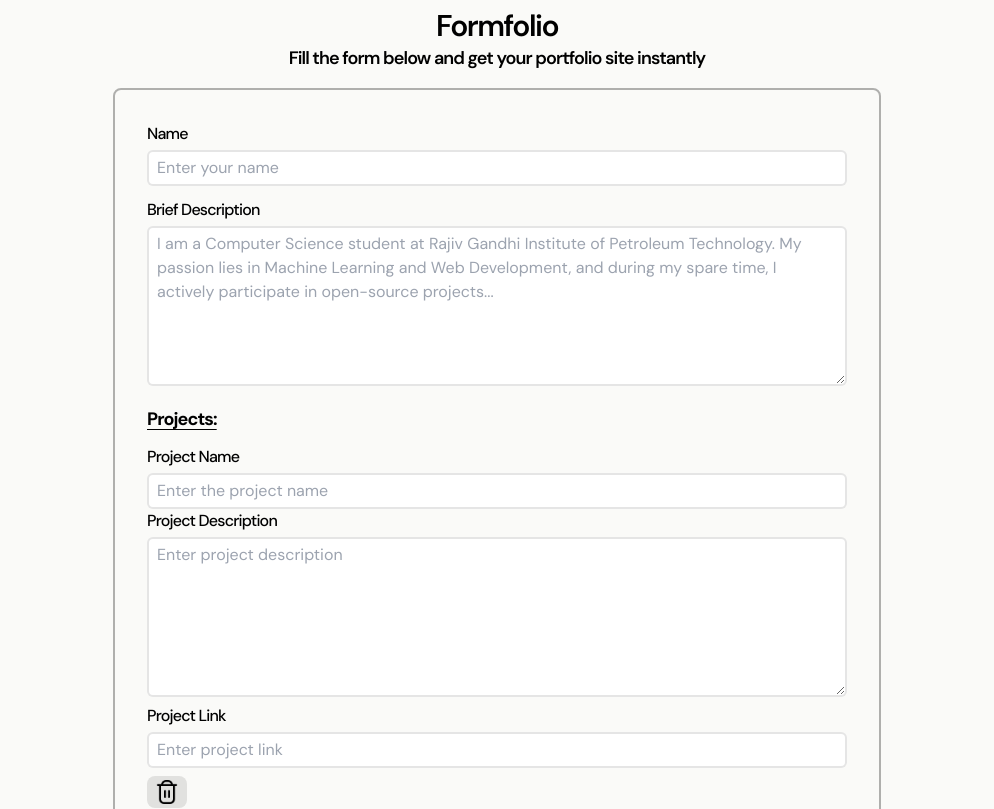
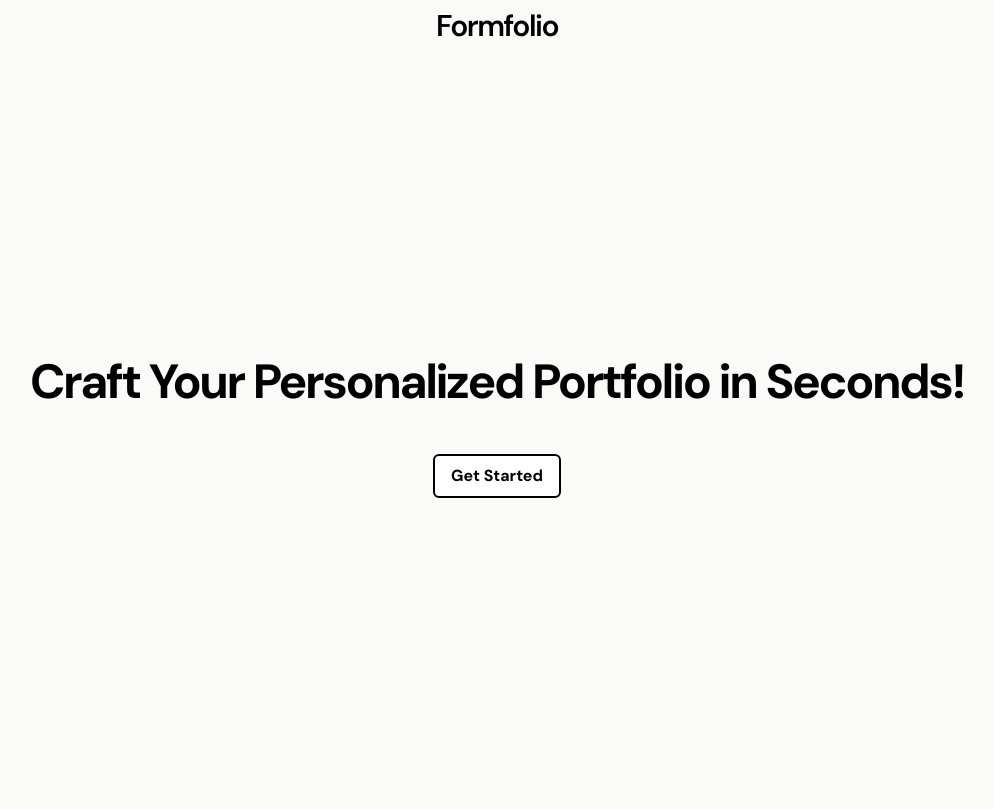
Before and after one commit to Jai0401/formfolio, a Next.js app in the folder web/: page / in a window 1280 px wide. Shown: the top 809 px of the page, without its empty margins (143-1137 px from the left). Built offline with nearby package versions, Linux system fonts and the light colour scheme.

Commit message:
Add: Landing component and update Navbar component

```diff
--- /dev/null
+++ b/web/app/_components/Landing.tsx
@@ -0,0 +1,19 @@
+import Link from 'next/link'
+import React from 'react'
+
+export default function Landing() {
+  return (
+    <div className='px-2 py-4 flex justify-center items-center h-screen'>
+        <div>
+            <div>
+                <h1 className='text-center font-bold tracking-tighter text-5xl transition'>Craft Your Personalized <span className='hover:underline hover:font-mono transition'>Portfolio</span> in Seconds!</h1>
+            </div>
+            <div className='justify-center flex py-12'>
+                <Link href='/form'>
+                    <button className='bg-white hover:bg-black hover:text-white font-bold py-2 px-4 rounded-md border-black border-2 transition'>Get Started</button>
+                </Link>
+            </div>
+        </div>
+    </div>
+  )
+}
--- a/web/app/_components/Navbar.tsx
+++ b/web/app/_components/Navbar.tsx
@@ -1,9 +1,12 @@
+import Link from "next/link";
 
 export default function Navbar() {
     return(
         <div className="py-2 text-black">
-            <h1 className="text-center text-3xl font-semibold tracking-tighter ">Formfolio</h1>
-            <p className="text-center text-lg font-semibold tracking-tighter">Fill the form below and get your portfolio site instantly</p>
+            <Link href="/">
+                <h1 className="text-center text-3xl font-semibold tracking-tighter hover:text-black/80 ">Formfolio</h1>
+            </Link>
+            {/* <p className="text-center text-lg font-semibold tracking-tighter">Fill the form below and get your portfolio site instantly</p> */}
         </div>
     )
 }
--- /dev/null
+++ b/web/app/form/page.tsx
@@ -0,0 +1,9 @@
+import Form from "../_components/Form";
+
+export default function FormPage() {
+  return (
+    <>
+        <Form/>
+    </>
+  )
+}
--- a/web/app/layout.tsx
+++ b/web/app/layout.tsx
@@ -1,6 +1,7 @@
 import type { Metadata } from "next";
 import { DM_Sans } from "next/font/google";
 import "./globals.css";
+import Navbar from "./_components/Navbar";
 
 const dmSans = DM_Sans({ subsets: ["latin"] });
 
@@ -19,6 +20,7 @@ export default function RootLayout({
       <body
         className={`${dmSans.className} antialiased`}
       >
+        <Navbar />
         {children}
       </body>
     </html>
--- a/web/app/page.tsx
+++ b/web/app/page.tsx
@@ -1,12 +1,10 @@
-import Form from "./_components/Form";
-import Navbar from "./_components/Navbar";
+import Landing from "./_components/Landing";
 
 
 export default function Home() {
   return (
     <>
-    <Navbar />
-    <Form />
+      <Landing />
     </>
   );
 }
```
